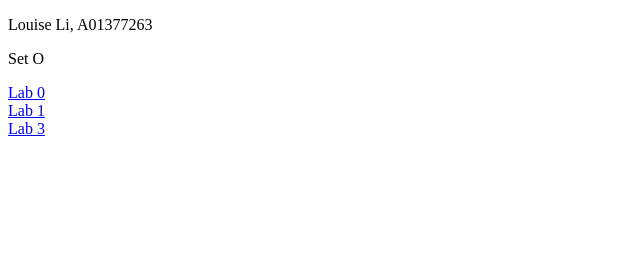
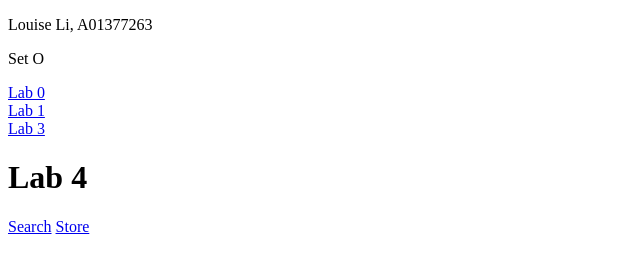
Before and after one commit to LouiseYLi/comp4537, a plain HTML site: page index.html in a window 1280 px wide. Shown: the whole page, without its empty margins (0-640 px from the left). Drawn offline with Linux system fonts and the light colour scheme.

Commit message:
updated ui for index page

```diff
--- a/index.html
+++ b/index.html
@@ -9,5 +9,8 @@
         <a href="./COMP4537/labs/0/index.html">Lab 0</a><br/>
         <a href="./COMP4537/labs/1/index.html">Lab 1</a><br/>
         <a href="./COMP4537/labs/3/">Lab 3</a>
+        <h1>Lab 4</h1>
+        <a href="./COMP4537/labs/4/html/search.html">Search</a>
+        <a href="./COMP4537/labs/4/html/store.html">Store</a>
     </body>
 </html>
```
